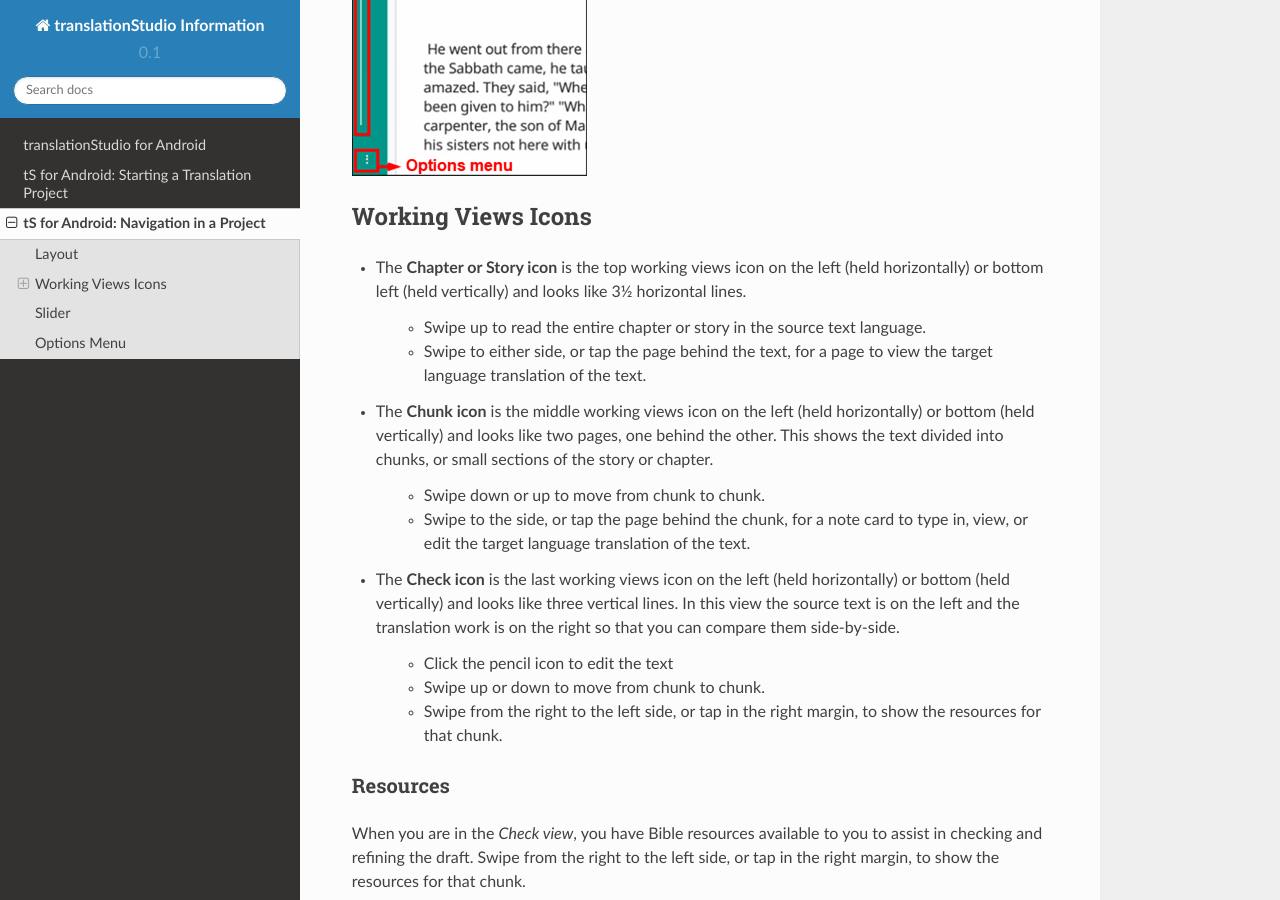
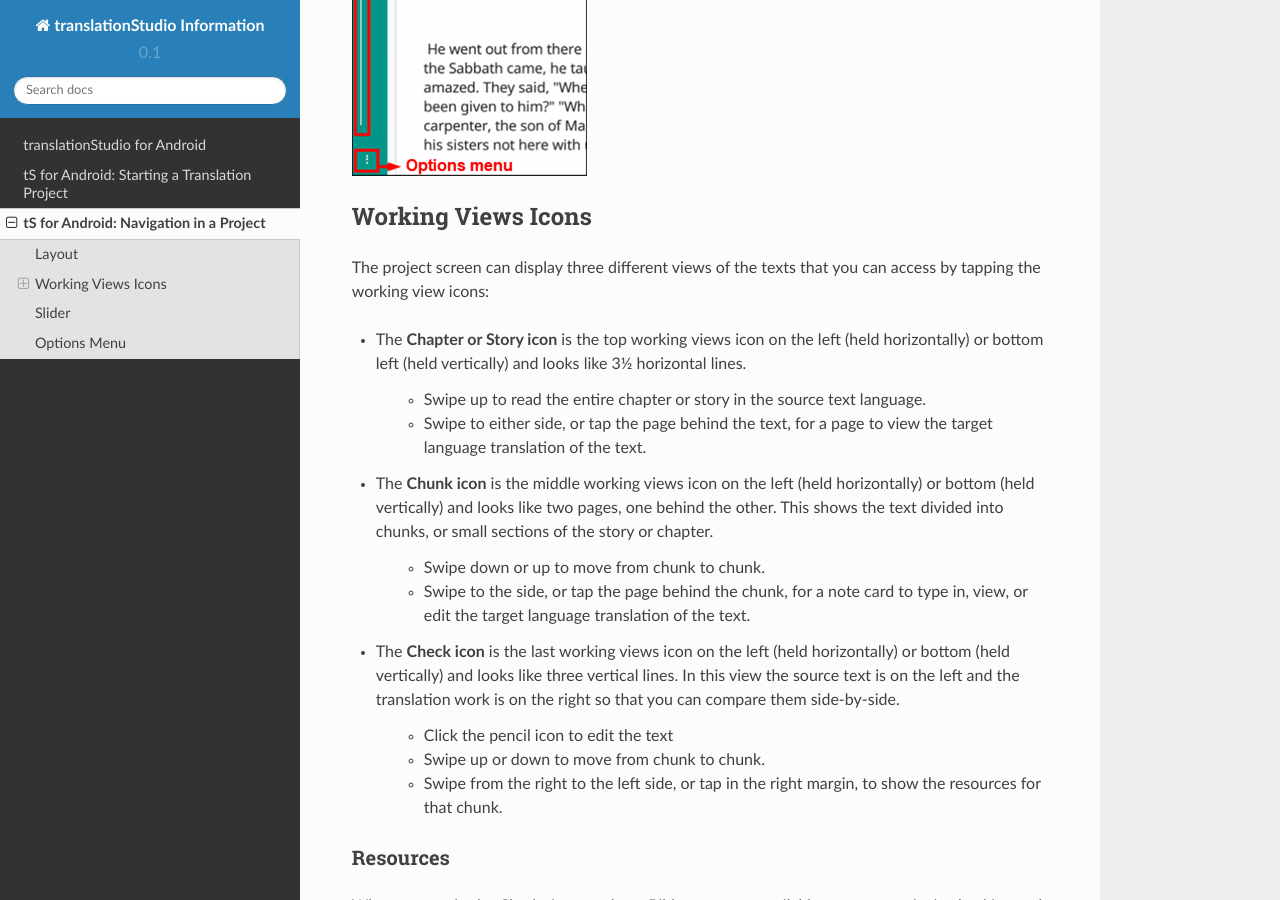
Before and after one commit to unfoldingWord-dev/translationStudio-Info, a Sphinx documentation site: the page built from docs/tNavigate.rst, in a window 1280 px wide and 900 px high, scrolled down 932 px. Built offline with Sphinx 7.4.7 and the Read the Docs theme 2.0.0, drawn with Linux system fonts in a browser that asks for light colours; pages that are not in the unit, such as notebooks, are missing from menus.

Commit message:
Update tNavigate.rst

```diff
--- a/docs/tNavigate.rst
+++ b/docs/tNavigate.rst
@@ -25,6 +25,8 @@ In the horizontal position:
 
 Working Views Icons
 -------------------
+
+The project screen can display three different views of the texts that you can access by tapping the working view icons:
 
 * The **Chapter or Story icon** is the top working views icon on the left (held horizontally) or bottom left (held vertically) and looks like 3½ horizontal lines.
 
```
